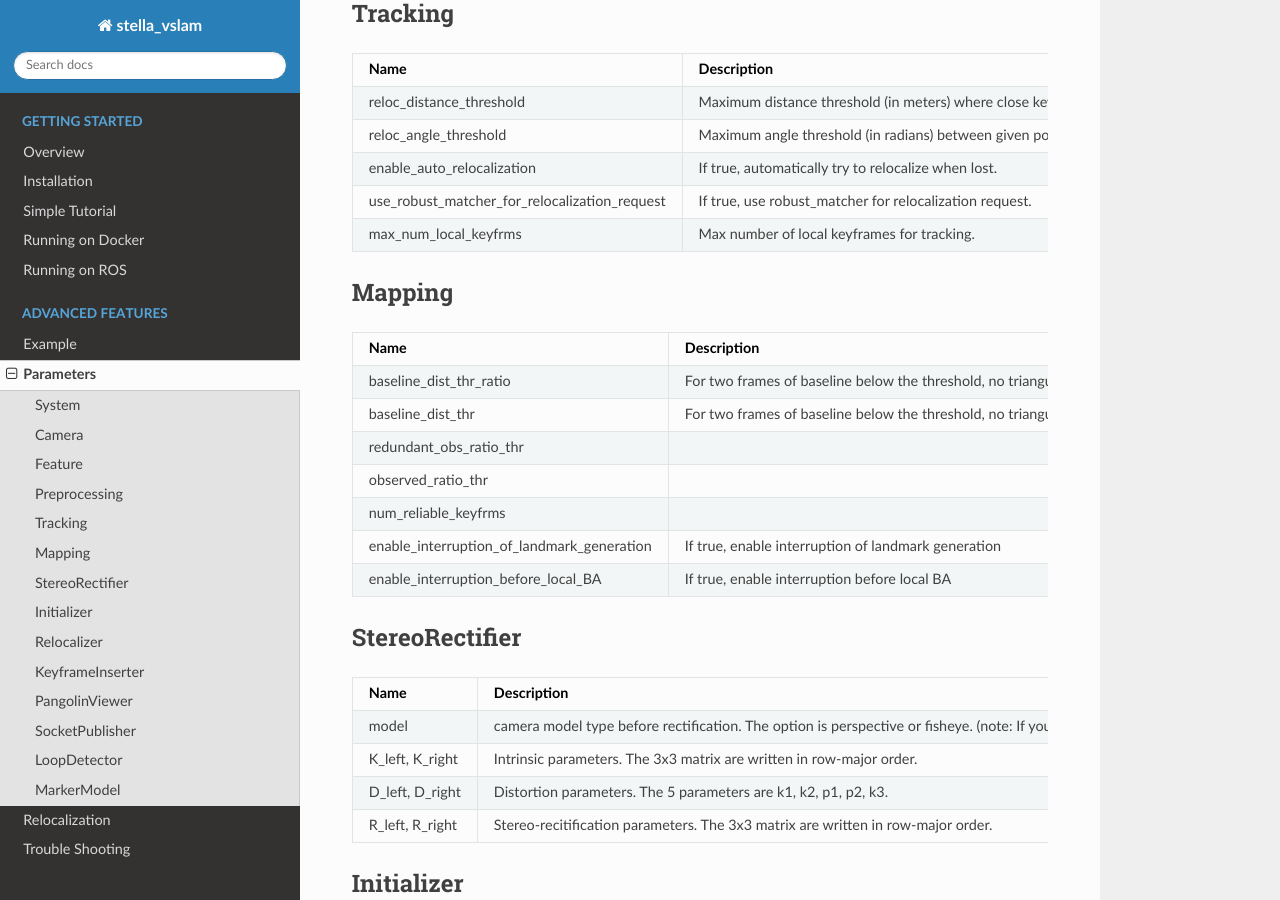
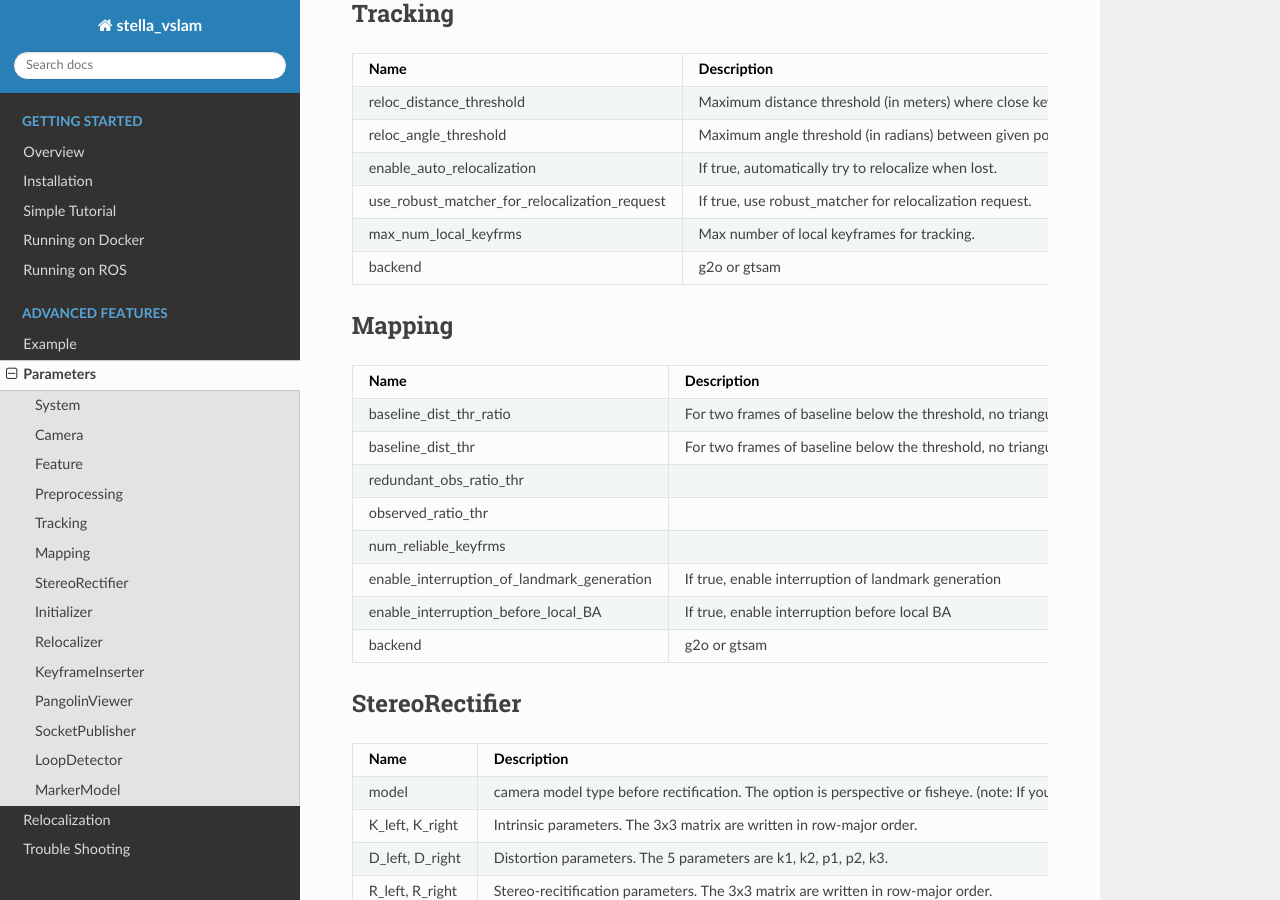
Before and after one commit to stella-cv/docs, a Sphinx documentation site: the page built from docs/parameters.rst, in a window 1280 px wide and 900 px high, scrolled down 1345 px. Built offline with Sphinx 7.4.7 and the Read the Docs theme 2.0.0, drawn with Linux system fonts in a browser that asks for light colours.

Commit message:
Add parameter `backend`

```diff
--- a/docs/parameters.rst
+++ b/docs/parameters.rst
@@ -119,6 +119,8 @@ Tracking
       - If true, use robust_matcher for relocalization request.
     * - max_num_local_keyfrms
       - Max number of local keyframes for tracking.
+    * - backend
+      - g2o or gtsam
 
 .. _section-parameters-mapping:
 
@@ -146,6 +148,8 @@ Mapping
       - If true, enable interruption of landmark generation
     * - enable_interruption_before_local_BA
       - If true, enable interruption before local BA
+    * - backend
+      - g2o or gtsam
 
 .. _section-parameters-stereo-rectifier:
 
@@ -321,6 +325,8 @@ LoopDetector
       - Minimum number of matches to allow for loop candidates after brute force matching. (0 means disabled)
     * - num_optimized_inliers_thr
       - Minimum number of matches to allow for loop candidates after optimization by transform_optimizer
+    * - backend
+      - g2o or gtsam
 
 .. _section-parameters-marker-model:
 
```
